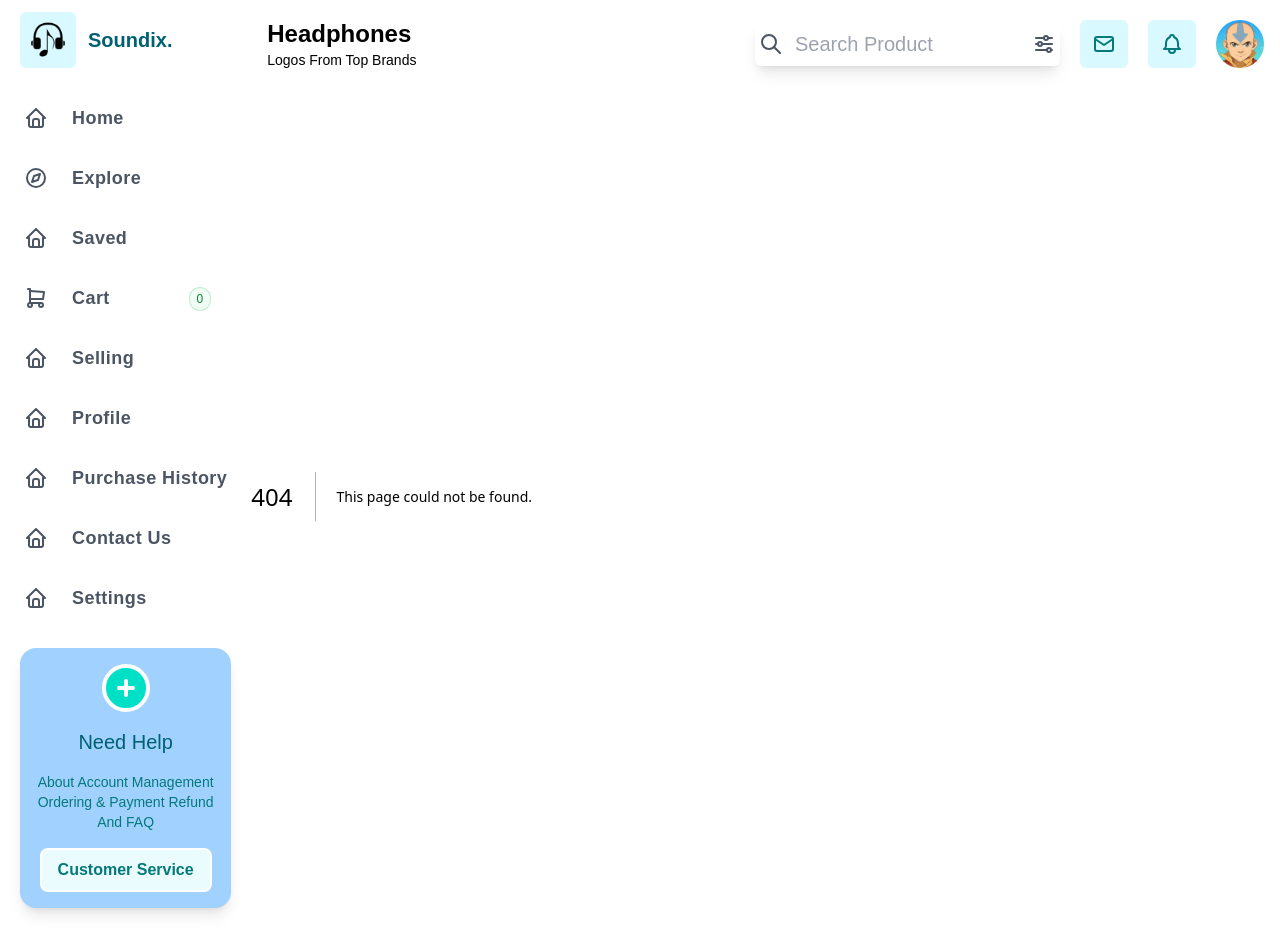
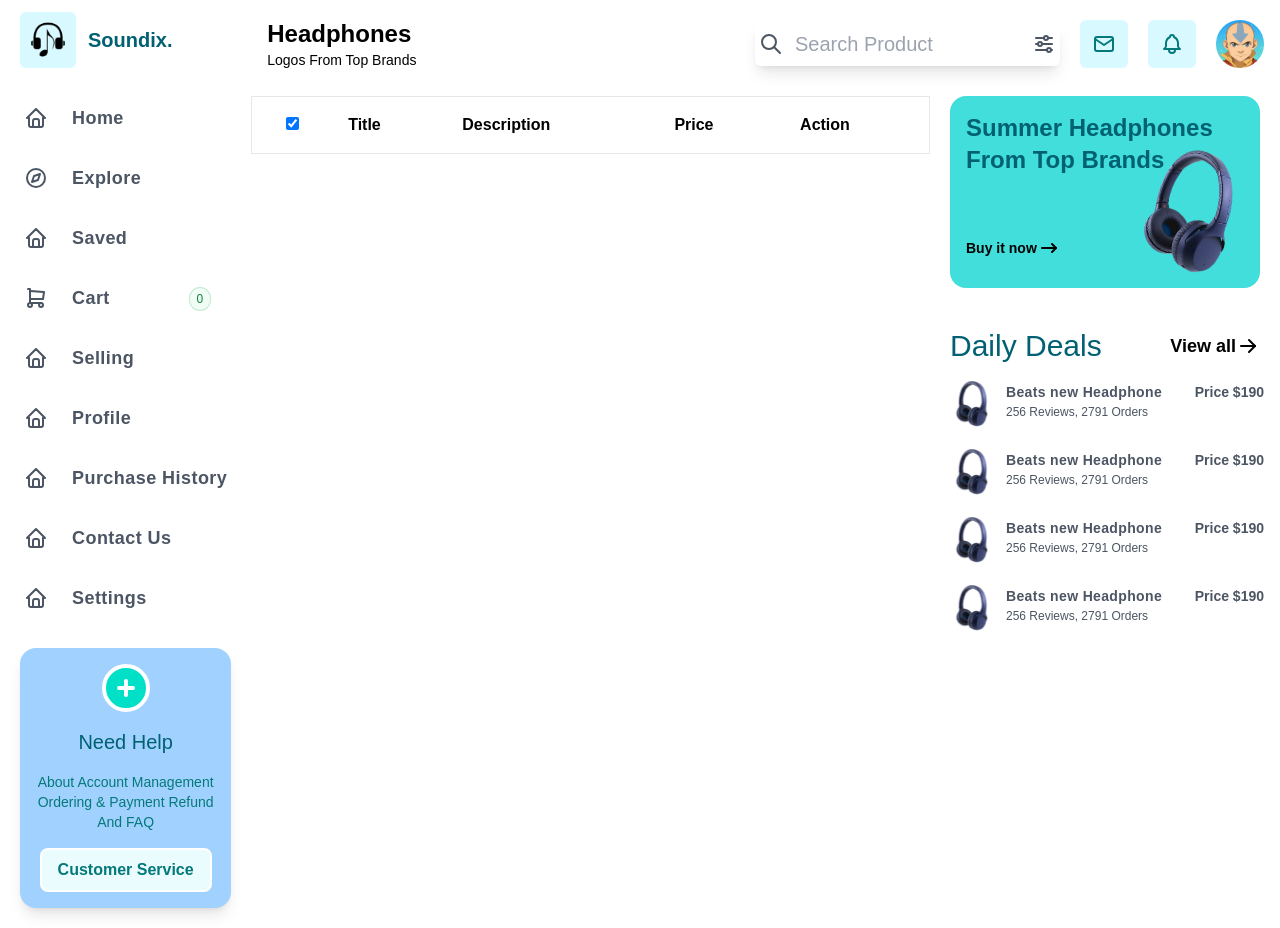
Before and after one commit to Majid-Arab/soundix-tailwind, a Next.js app: page /cart in a window 1280 px wide. Before the commit this address had no page. Built offline with nearby package versions, Linux system fonts and the light colour scheme.

Commit message:
add to cart page

```diff
--- a/src/app/pages/cart.tsx
+++ b/src/app/cart/page.tsx
@@ -1,3 +1,5 @@
+"use client"
+
 import { useState } from "react";
 import useCartStore from "../../store/cart";
 import Image from "next/image";
--- a/src/app/layout.tsx
+++ b/src/app/layout.tsx
@@ -20,7 +20,7 @@ export default function RootLayout({
 }>) {
   return (
     <html lang="en">
-      <body className="h-screen max-w-[100%] flex font-sans">
+      <body className="h-screen max-w-[100%] flex font-sans bg-white text-black">
         {/* <!-- Sidebar --> */}
         <div className="h-full lg:w-72">
           <Sidebar />
@@ -34,12 +34,12 @@ export default function RootLayout({
 
           <div className="block md:flex">
             {/* <!-- Main Content --> */}
-            <main className="pt-5">
+            <main className="pt-5 w-full">
               {children}
             </main>
 
             {/* <!-- Aside --> */}
-            <aside className="h-full lg:hidden xl:w-[350px] flex-shrink-0">
+            <aside className="h-full xl:w-[350px] flex-shrink-0">
               <AsideBar />
             </aside>
           </div>
```
